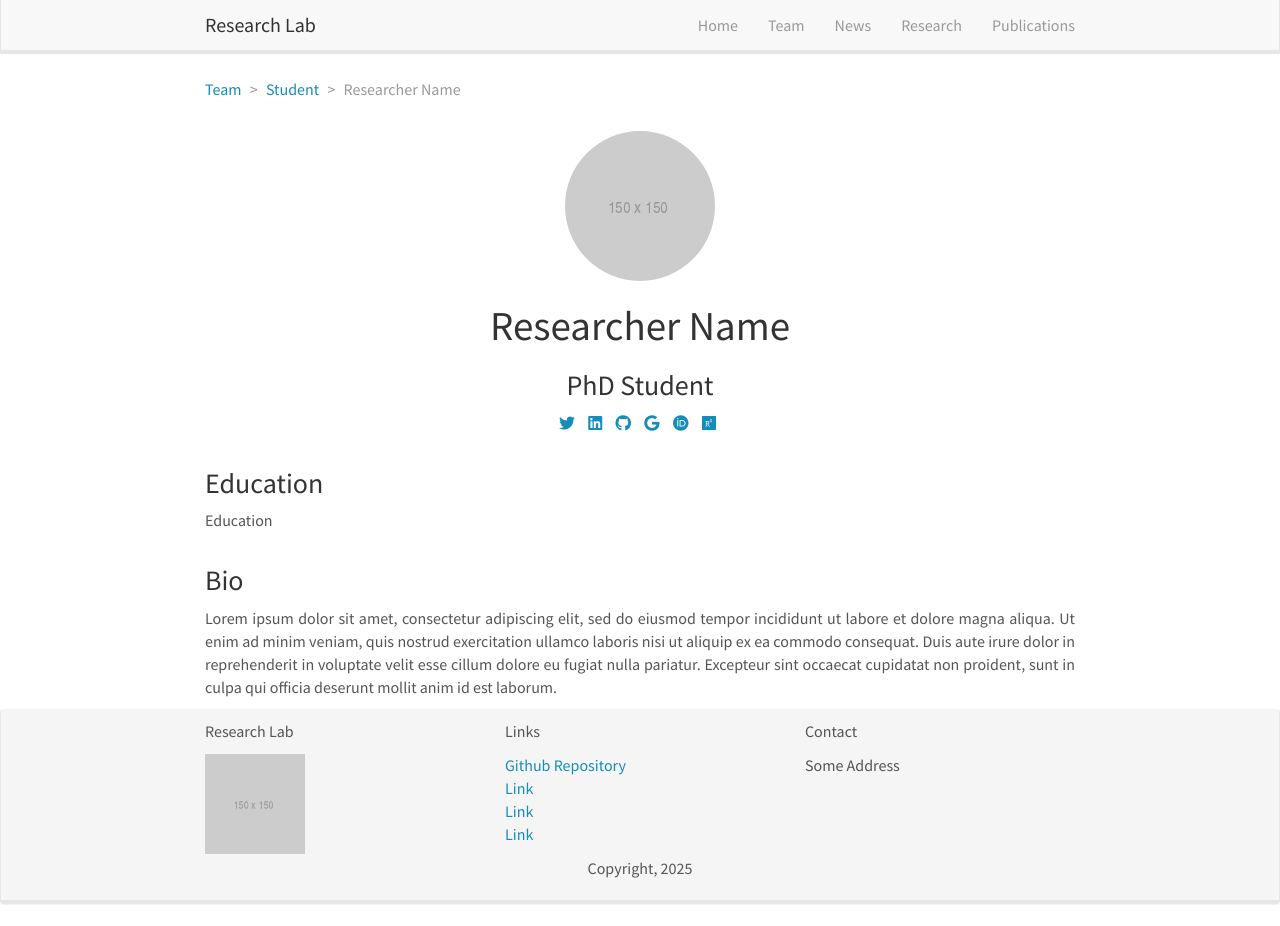
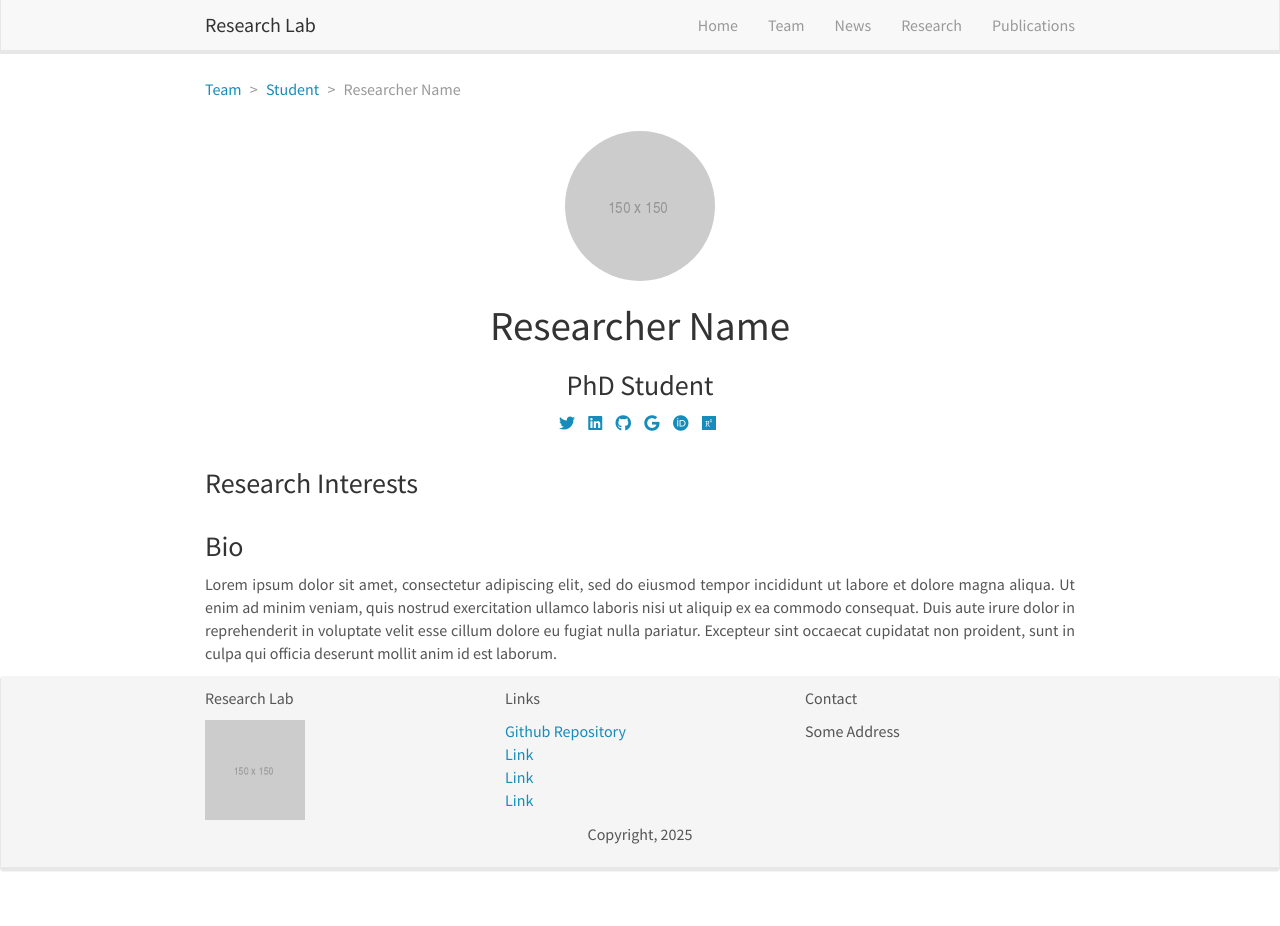
Before and after one commit to cnnt-isrc/cnnt-isrc.github.io, a Jekyll site: the page built from _pages/team/_posts/2016-10-01-researcher-student.md, in a window 1280 px wide and 926 px high. Built offline with Jekyll 4.4.1, drawn with Linux system fonts in a browser that asks for light colours; nearby versions of some CDN libraries.

Commit message:
Update member.html

```diff
--- a/_layouts/member.html
+++ b/_layouts/member.html
@@ -55,12 +55,12 @@ layout: default
         </ul>
     </div>
 
-    <!-- Education -->
+    <!-- Research Interests -->
     <div class="row">
-        <h3>Education</h3>
+        <h3>Research Interests</h3>
         <ul class="list-unstyled">
-            {% for education in page.education %}
-                <li>{{education}}</li>
+            {% for int in page.interests %}
+                <li>{{int}}</li>
             {% endfor %}
         </ul>
     </div>
```
